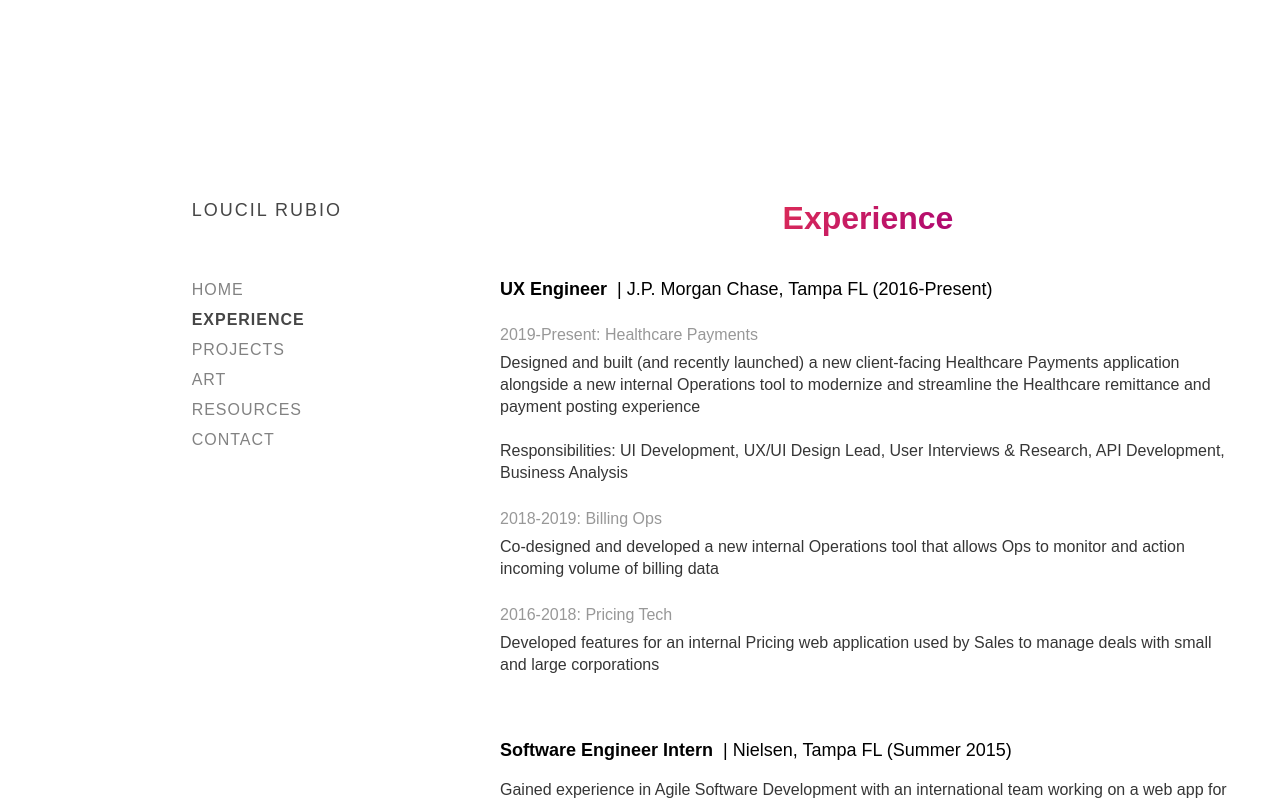
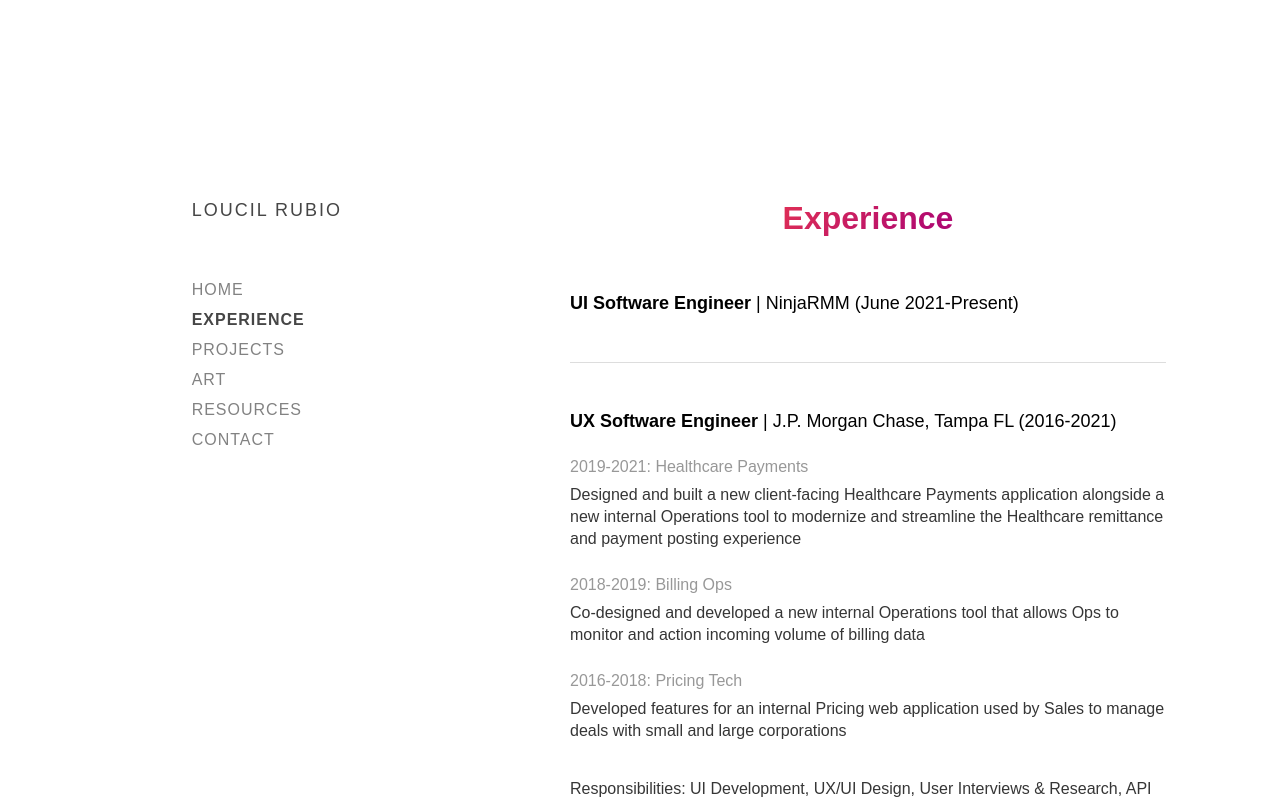
Before and after one commit to loucilvr/loucilrubio.github.io, a React (Create React App) app: page / in a window 1280 px wide. Both pictures are taken after a click on the button "EXPERIENCE". Built offline with nearby package versions, Linux system fonts and the light colour scheme.

Commit message:
job change :)

```diff
--- a/src/components/Menu/Menu.js
+++ b/src/components/Menu/Menu.js
@@ -48,7 +48,7 @@ const useStyles = createUseStyles({
       padding: "8px 0",
       color: "#F4F4F4",
       textDecoration: "none",
-      fontWeight: "200",
+      fontWeight: "300",
       "&:hover": {
         textDecoration: "underline",
       },
@@ -61,7 +61,7 @@ const useStyles = createUseStyles({
       padding: "6px",
       fontSize: "16px",
       color: "#828282",
-      fontWeight: "200",
+      fontWeight: "300",
     },
   },
   navList: {
--- a/src/pages/Experience/Experience.js
+++ b/src/pages/Experience/Experience.js
@@ -24,15 +24,22 @@ const useStyles = createUseStyles({
     color: "#6b6b6b",
   },
   experienceContent: {
-    padding: "32px",
+    padding: "46px 32px",
   },
   experience: {
-    paddingBottom: "64px",
+    marginBottom: "48px",
+    borderBottom: "1px solid #DDDDDD",
+    paddingBottom: "48px",
   },
   timeline: {
     padding: "8px 0",
     margin: 0,
     color: "#989898",
+  },
+  experienceContainer: {
+    "@media (min-width: 769px)": {
+      width: "660px",
+    },
   },
 });
 
@@ -44,22 +51,26 @@ const Experience = () => {
       <div className={classes.experienceContent}>
         <div className={classes.experience}>
           <div className={classes.titleCompanyContainer}>
-            <h2>UX Engineer</h2>
             <h2 className={classes.companyInfo}>
-              &nbsp; | J.P. Morgan Chase, Tampa FL (2016-Present)
+              <strong>UI Software Engineer</strong> | NinjaRMM (June
+              2021-Present)
+            </h2>
+          </div>
+        </div>
+        <div className={classes.experience}>
+          <div className={classes.titleCompanyContainer}>
+            <h2 className={classes.companyInfo}>
+              <strong>UX Software Engineer</strong> | J.P. Morgan Chase, Tampa
+              FL (2016-2021)
             </h2>
           </div>
           <br />
-          <p className={classes.timeline}>2019-Present: Healthcare Payments</p>
+          <p className={classes.timeline}>2019-2021: Healthcare Payments</p>
           <BodyText>
-            Designed and built (and recently launched) a new client-facing
-            Healthcare Payments application alongside a new internal Operations
-            tool to modernize and streamline the Healthcare remittance and
-            payment posting experience
-            <br />
-            <br />
-            Responsibilities: UI Development, UX/UI Design Lead, User Interviews
-            & Research, API Development, Business Analysis
+            Designed and built a new client-facing Healthcare Payments
+            application alongside a new internal Operations tool to modernize
+            and streamline the Healthcare remittance and payment posting
+            experience
           </BodyText>
           <br />
           <p className={classes.timeline}>2018-2019: Billing Ops</p>
@@ -73,12 +84,18 @@ const Experience = () => {
             Developed features for an internal Pricing web application used by
             Sales to manage deals with small and large corporations
           </BodyText>
+          <br />
+          <br />
+          <BodyText>
+            Responsibilities: UI Development, UX/UI Design, User Interviews &
+            Research, API Development, Business Analysis
+          </BodyText>
         </div>
         <div className={classes.experience}>
           <div className={classes.titleCompanyContainer}>
-            <h2>Software Engineer Intern</h2>
             <h2 className={classes.companyInfo}>
-              &nbsp; | Nielsen, Tampa FL (Summer 2015)
+              <strong>Software Engineer Intern</strong> | Nielsen, Tampa FL
+              (Summer 2015)
             </h2>
           </div>
           <br />
@@ -91,9 +108,9 @@ const Experience = () => {
         </div>
         <div className={classes.experience}>
           <div className={classes.titleCompanyContainer}>
-            <h2>Data Analyst</h2>
             <h2 className={classes.companyInfo}>
-              &nbsp; | FSU Libraries, Tallahassee, FL (2014-2016)
+              <strong>Data Analyst</strong> | FSU Libraries, Tallahassee, FL
+              (2014-2016)
             </h2>
           </div>
           <br />
--- a/src/pages/Home/Home.js
+++ b/src/pages/Home/Home.js
@@ -75,12 +75,13 @@ const Home = () => {
         <section className={classes.aboutDetails}>
           <BodyText>
             I'm a <strong> UX Engineer</strong> with a love for user research,
-            UI/UX design and software development. I'm currently designing and
-            building web applications at J.P. Morgan Chase, located in Tampa,
-            FL.
+            UI/UX design and software development. I'm currently building
+            software at NinjaRMM and learning about the huge role that IT
+            management software plays for small and large companies in today's
+            rapidly changing work environment.
             <br />
             <br />
-            Outside of work, I'm usually baking, drawing/painting, playing with
+            Outside of work, I'm usually baking, drawing, painting, playing with
             my dog or practicing latte art. I built this portfolio to share some
             of my interests and showcase things I've created outside of work for
             fun.
```
